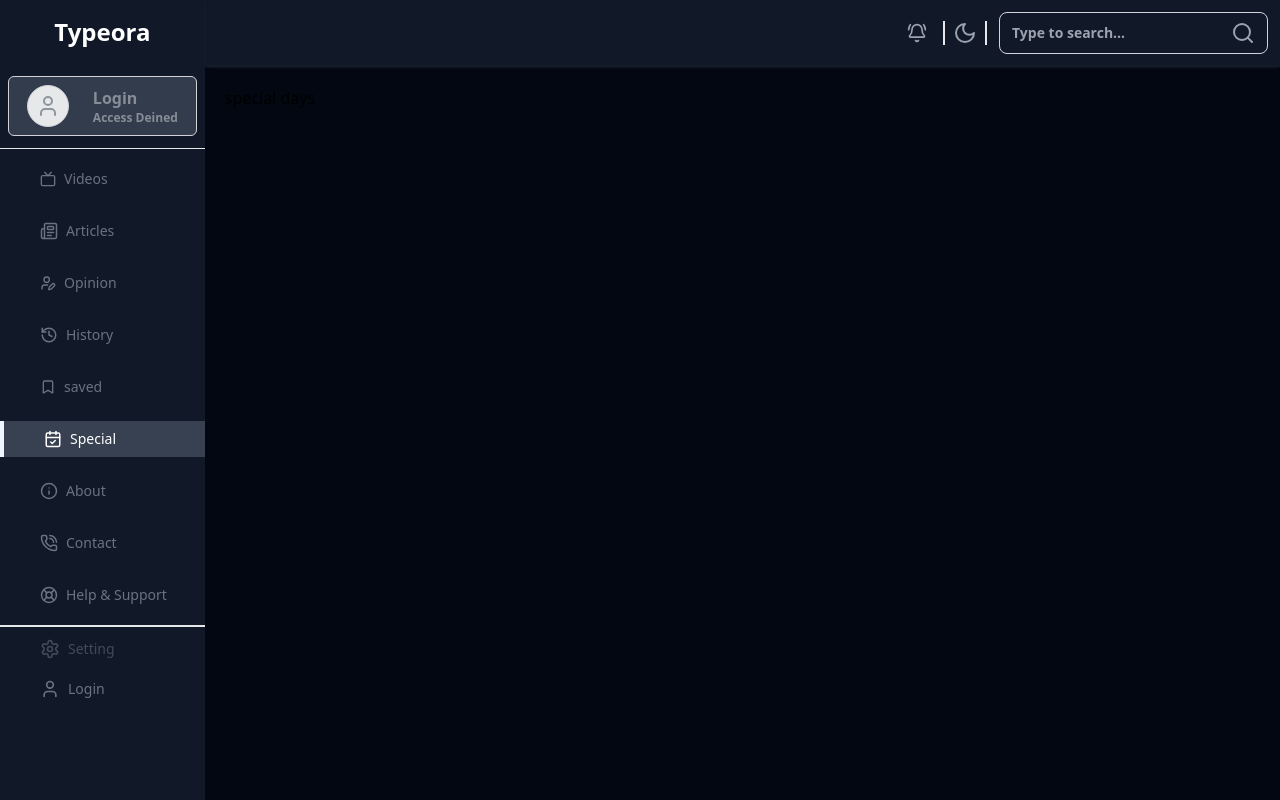
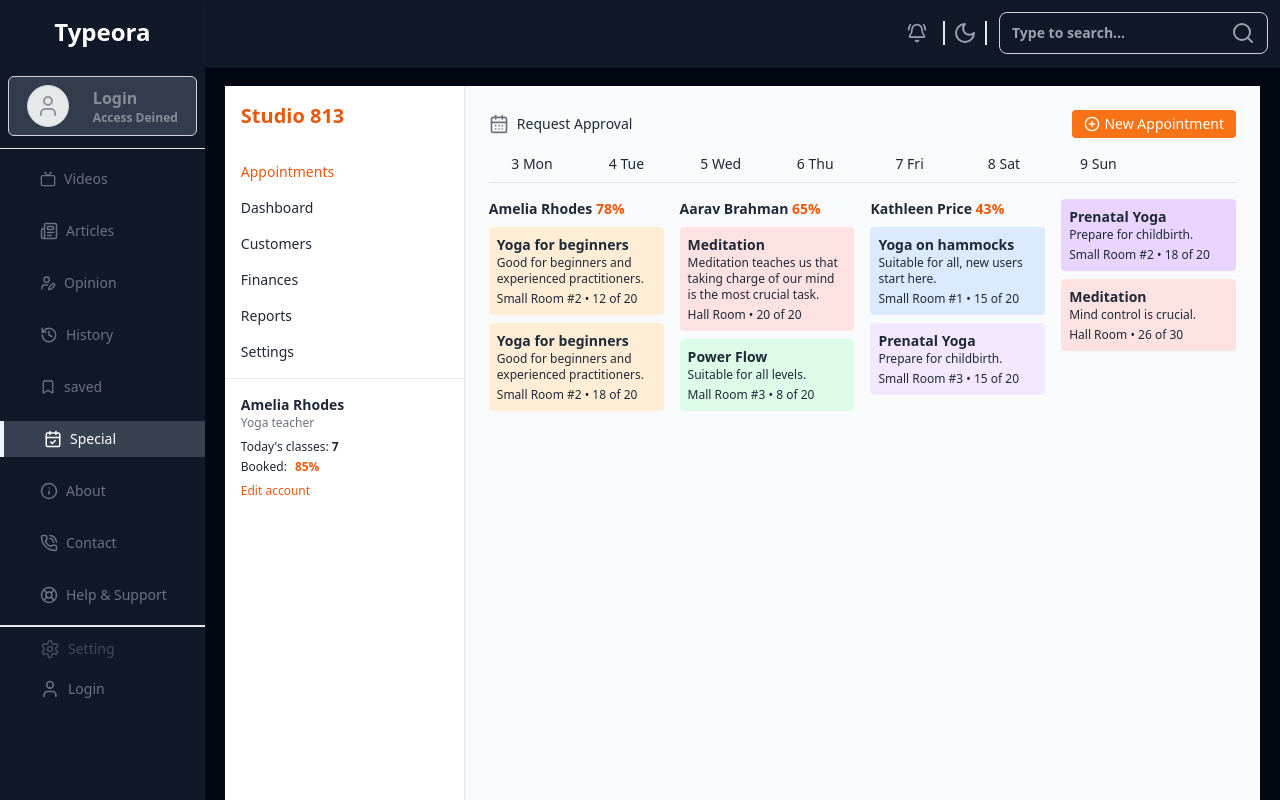
Before and after one commit to Jitupra9/typeora-media-platform, a React (Create React App) app in the folder client/: page /events-calendar in a window 1280 px wide. Built offline with nearby package versions, Linux system fonts and the light colour scheme.

Commit message:
add new some compoennt

```diff
--- a/client/src/pages/Opinion.jsx
+++ b/client/src/pages/Opinion.jsx
@@ -1,4 +1,6 @@
-import React, { useState, useEffect } from "react";
+import React, { useState, useEffect, useMemo, useContext } from "react";
+import { Headers } from "../context/utils/Headercontext";
+
 import {
   Search,
   MessageSquare,
@@ -15,6 +17,31 @@ import {
 } from "lucide-react";
 
 function Opinion() {
+  const [isFilter, setisFilter] = useState(false);
+  const { setheaders } = useContext(Headers);
+
+  const categories = useMemo(
+    () => [
+      { path: "/", name: "All Topic" },
+      { path: "/Personal", name: "Personal" },
+      { path: "/Travel", name: "Travel" },
+      { path: "/Technology", name: "Technology" },
+      { path: "/Education", name: "Education" },
+      { path: "/Health", name: "Health" },
+      { path: "/Fitness", name: "Fitness" },
+      { path: "/Finance", name: "Finance" },
+      { path: "/Food", name: "Food" },
+      { path: "/Lifestyle", name: "Lifestyle" },
+      { path: "/Devt", name: "Devt" },
+      { path: "/Entertainment", name: "Entertainment" },
+      { path: "/Career", name: "Career" },
+      { path: "/Creativity", name: "Creativity" },
+    ],
+    []
+  );
+  useEffect(() => {
+    setheaders(categories);
+  }, [setheaders, categories]);
   const [opinions, setOpinions] = useState([
     {
       id: 1,
@@ -147,11 +174,18 @@ function Opinion() {
           </div>
 
           <div className="relative">
-            <button className="inline-flex justify-center w-full px-4 py-2 text-sm font-medium  bg-gray-300 dark:bg-gray-800   rounded-md shadow-sm hover:bg-gray-50 focus:outline-none focus:ring-2 focus:ring-blue-500">
+            <button
+              onClick={() => {
+                setisFilter(!isFilter);
+              }}
+              className=" outline-none inline-flex justify-center w-full px-4 py-2 text-sm font-medium  bg-gray-300 dark:bg-gray-800   rounded-md shadow-sm hover:bg-gray-50 focus:outline-none"
+            >
               <Filter className="h-4 w-4 mr-2" />
-              {activeFilter.charAt(0).toUpperCase() + activeFilter.slice(1)}
+              {activeFilter.charAt(0).toUpperCase() + activeFilter.slice(1) ||
+                "Filter"}
               <ChevronDown className="h-4 w-4 ml-2" />
             </button>
+            {isFilter && (
               <div className="origin-top-right absolute right-0 mt-2 w-56 rounded-md shadow-lg bg-white ring-1 ring-black ring-opacity-5">
                 <div className="py-1">
                   <button
@@ -187,6 +221,7 @@ function Opinion() {
                   </button>
                 </div>
               </div>
+            )}
           </div>
 
           <button
@@ -282,7 +317,7 @@ function Opinion() {
             filteredOpinions.map((opinion) => (
               <div
                 key={opinion.id}
-                className="bg-white dark:bg-gray-800 shadow overflow-hidden rounded-lg w-[48%]"
+                className="bg-white dark:bg-gray-800 shadow overflow-hidden rounded-lg w-full sm:w-[48%]"
               >
                 <div className="px-6 py-5 border-b border-gray-200">
                   <div className="flex items-center justify-between">
--- a/client/src/pages/SpecialDay.jsx
+++ b/client/src/pages/SpecialDay.jsx
@@ -1,7 +1,134 @@
 import React from "react";
+import { CalendarDays, Clock, PlusCircle } from "lucide-react";
 
 function SpecialDay() {
-  return <div>special days</div>;
+  return (
+    <div className="flex h-screen bg-gray-50 text-gray-800">
+      {/* Sidebar */}
+      <aside className="w-60 bg-white border-r shadow-sm">
+        <div className="p-4 text-xl font-bold text-orange-600">Studio 813</div>
+        <nav className="flex flex-col gap-4 p-4 text-sm">
+          <a href="#" className="text-orange-600 font-medium">
+            Appointments
+          </a>
+          <a href="#">Dashboard</a>
+          <a href="#">Customers</a>
+          <a href="#">Finances</a>
+          <a href="#">Reports</a>
+          <a href="#">Settings</a>
+        </nav>
+        <div className="p-4 mt-auto border-t">
+          <div className="text-sm font-semibold">Amelia Rhodes</div>
+          <div className="text-xs text-gray-500 mb-2">Yoga teacher</div>
+          <div className="text-xs">
+            Today's classes: <strong>7</strong>
+          </div>
+          <div className="flex items-center gap-2 text-xs mt-1">
+            Booked: <span className="text-orange-600 font-bold">85%</span>
+          </div>
+          <button className="mt-2 text-xs text-orange-600">Edit account</button>
+        </div>
+      </aside>
+
+      {/* Main Content */}
+      <main className="flex-1 p-6 overflow-y-auto">
+        {/* Top Bar */}
+        <div className="flex items-center justify-between mb-4">
+          <div className="flex items-center gap-2">
+            <CalendarDays className="w-5 h-5 text-gray-500" />
+            <span className="text-sm font-medium">Request Approval</span>
+          </div>
+          <button className="flex items-center gap-1 px-3 py-1 bg-orange-500 text-white text-sm rounded">
+            <PlusCircle className="w-4 h-4" /> New Appointment
+          </button>
+        </div>
+
+        {/* Date Header */}
+        <div className="grid grid-cols-8 gap-2 text-sm font-medium text-center border-b pb-2">
+          {["Mon", "Tue", "Wed", "Thu", "Fri", "Sat", "Sun"].map((day, i) => (
+            <div key={i}>
+              {3 + i} {day}
+            </div>
+          ))}
+        </div>
+
+        {/* Schedule Grid */}
+        <div className="grid grid-cols-4 gap-4 mt-4">
+          {/* Teacher columns - Amelia Rhodes */}
+          <div>
+            <h2 className="font-semibold text-sm mb-2">
+              Amelia Rhodes <span className="text-orange-600">78%</span>
+            </h2>
+            <div className="bg-orange-100 p-2 rounded mb-2">
+              <div className="text-sm font-semibold">Yoga for beginners</div>
+              <p className="text-xs">
+                Good for beginners and experienced practitioners.
+              </p>
+              <p className="text-xs mt-1">Small Room #2 • 12 of 20</p>
+            </div>
+            <div className="bg-orange-100 p-2 rounded mb-2">
+              <div className="text-sm font-semibold">Yoga for beginners</div>
+              <p className="text-xs">
+                Good for beginners and experienced practitioners.
+              </p>
+              <p className="text-xs mt-1">Small Room #2 • 18 of 20</p>
+            </div>
+          </div>
+
+          {/* Aarav Brahman */}
+          <div>
+            <h2 className="font-semibold text-sm mb-2">
+              Aarav Brahman <span className="text-orange-600">65%</span>
+            </h2>
+            <div className="bg-red-100 p-2 rounded mb-2">
+              <div className="text-sm font-semibold">Meditation</div>
+              <p className="text-xs">
+                Meditation teaches us that taking charge of our mind is the most
+                crucial task.
+              </p>
+              <p className="text-xs mt-1">Hall Room • 20 of 20</p>
+            </div>
+            <div className="bg-green-100 p-2 rounded">
+              <div className="text-sm font-semibold">Power Flow</div>
+              <p className="text-xs">Suitable for all levels.</p>
+              <p className="text-xs mt-1">Mall Room #3 • 8 of 20</p>
+            </div>
+          </div>
+
+          {/* Kathleen Price */}
+          <div>
+            <h2 className="font-semibold text-sm mb-2">
+              Kathleen Price <span className="text-orange-600">43%</span>
+            </h2>
+            <div className="bg-blue-100 p-2 rounded mb-2">
+              <div className="text-sm font-semibold">Yoga on hammocks</div>
+              <p className="text-xs">Suitable for all, new users start here.</p>
+              <p className="text-xs mt-1">Small Room #1 • 15 of 20</p>
+            </div>
+            <div className="bg-purple-100 p-2 rounded">
+              <div className="text-sm font-semibold">Prenatal Yoga</div>
+              <p className="text-xs">Prepare for childbirth.</p>
+              <p className="text-xs mt-1">Small Room #3 • 15 of 20</p>
+            </div>
+          </div>
+
+          {/* Extra Column for Demo */}
+          <div>
+            <div className="bg-purple-200 p-2 rounded mb-2">
+              <div className="text-sm font-semibold">Prenatal Yoga</div>
+              <p className="text-xs">Prepare for childbirth.</p>
+              <p className="text-xs mt-1">Small Room #2 • 18 of 20</p>
+            </div>
+            <div className="bg-red-100 p-2 rounded">
+              <div className="text-sm font-semibold">Meditation</div>
+              <p className="text-xs">Mind control is crucial.</p>
+              <p className="text-xs mt-1">Hall Room • 26 of 30</p>
+            </div>
+          </div>
+        </div>
+      </main>
+    </div>
+  );
 }
 
 export default SpecialDay;
```
Lines whose indentation alone changed are shown as unchanged.
